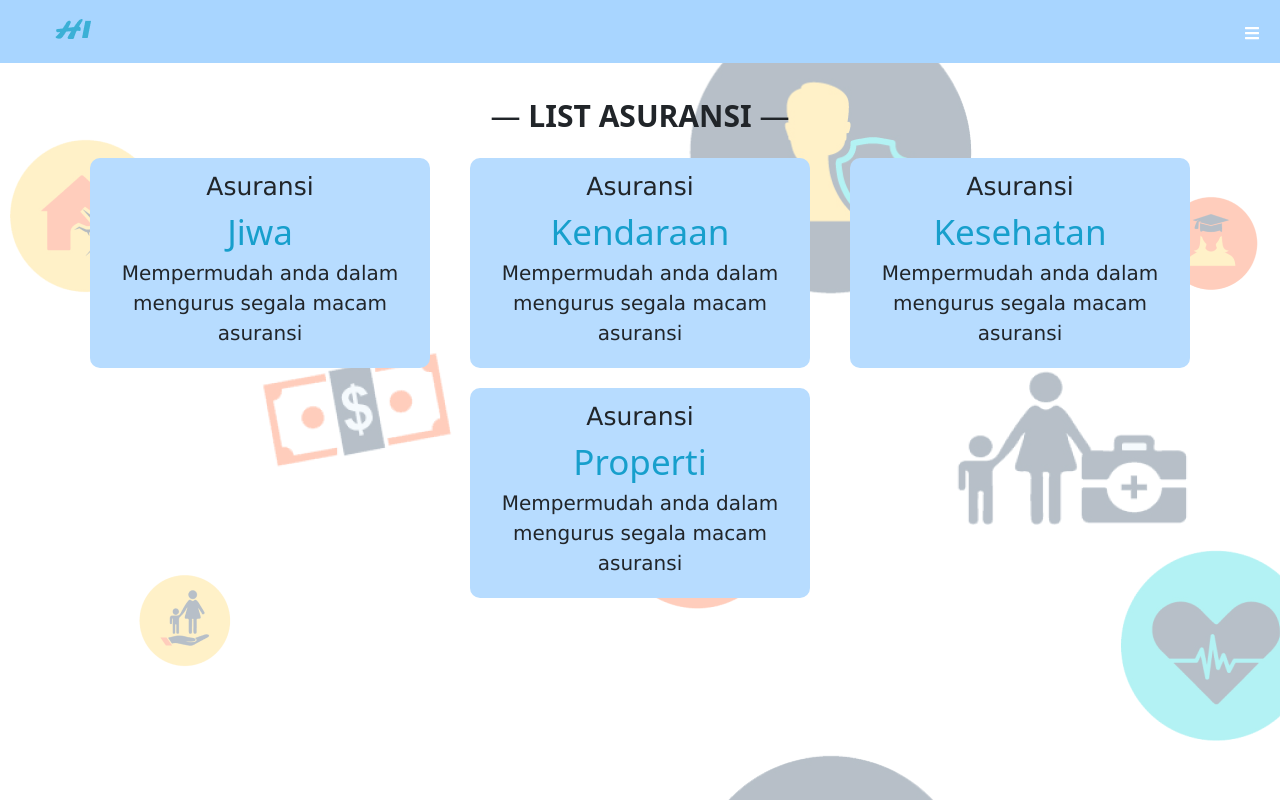
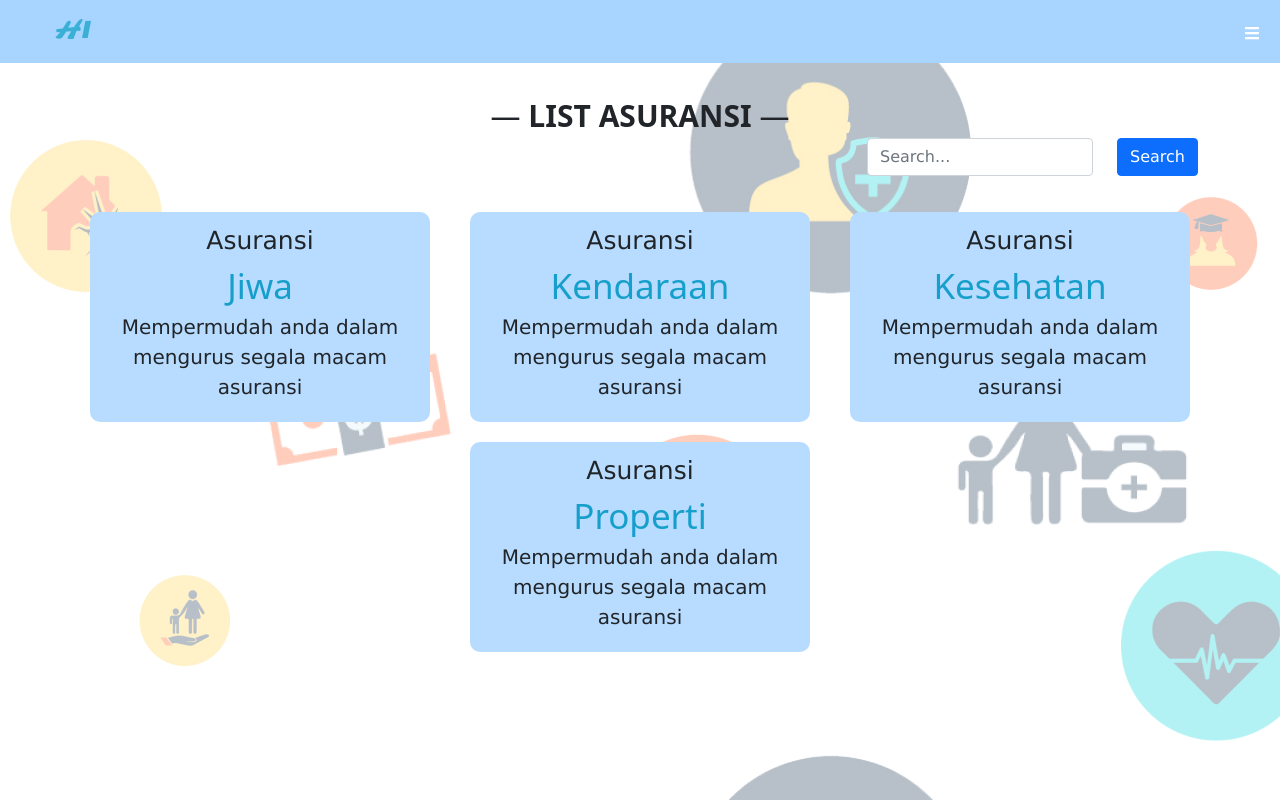
Before and after one commit to farhanmail/hannn-insurance, a Next.js app: page /katalogList in a window 1280 px wide. Built offline with nearby package versions, Linux system fonts and the light colour scheme.

Commit message:
push layouting design

```diff
--- a/pages/katalogList.js
+++ b/pages/katalogList.js
@@ -10,6 +10,24 @@ export default function KatalogList() {
           <div className="style-content-3-a">
             — <strong>LIST ASURANSI</strong> —
           </div>
+          <form className="style-form d-flex flex-row-reverse">
+            <div className="row">
+              <div className="col-auto">
+                <div className="mb-3">
+                  <input
+                    type="text"
+                    placeholder="Search..."
+                    className="form-control"
+                  />
+                </div>
+              </div>
+              <div className="col-auto">
+                <button type="submit" className="btn btn-primary">
+                  Search
+                </button>
+              </div>
+            </div>
+          </form>
           <div className="row">
             <div className="col">
               <NextLink href="/detail">
```
